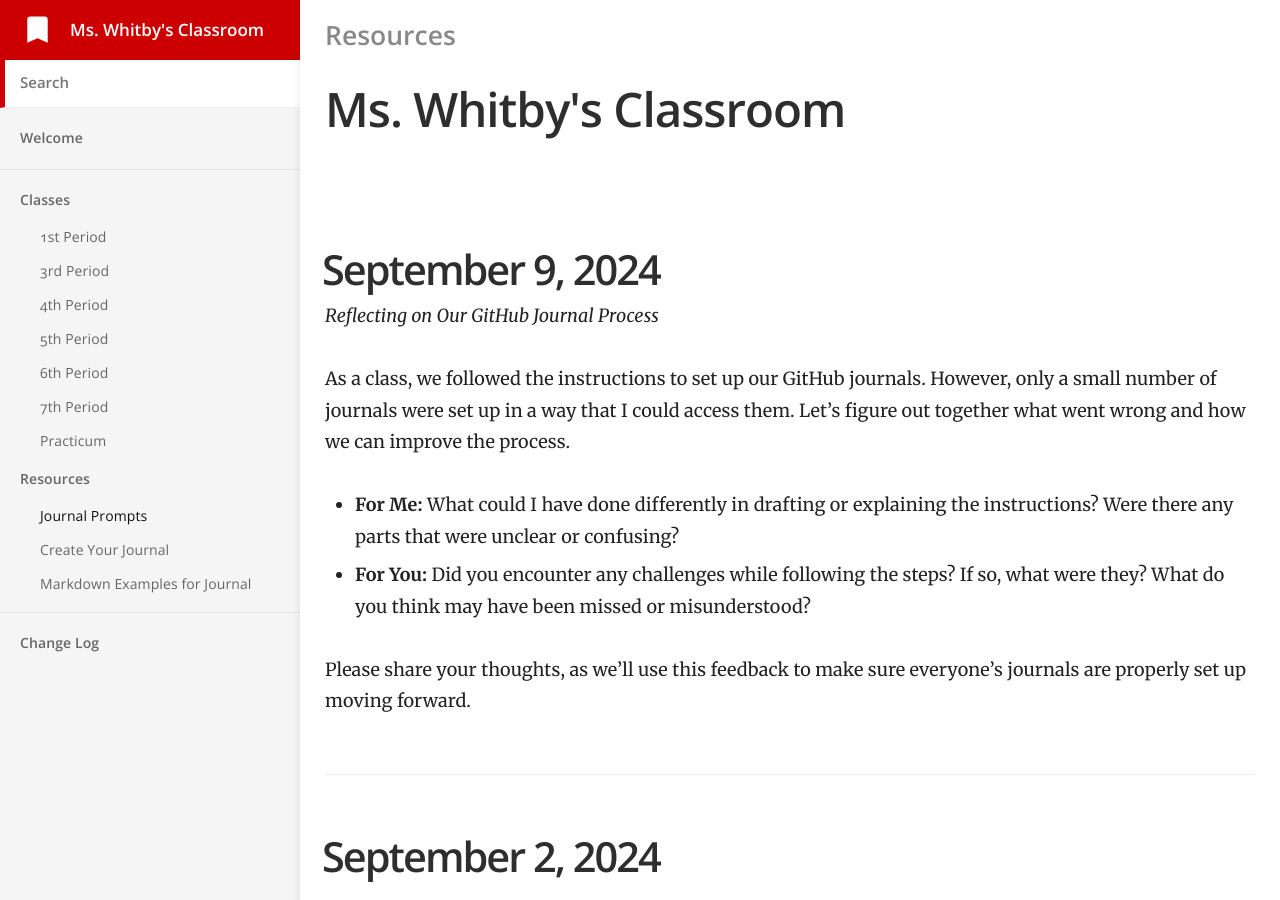
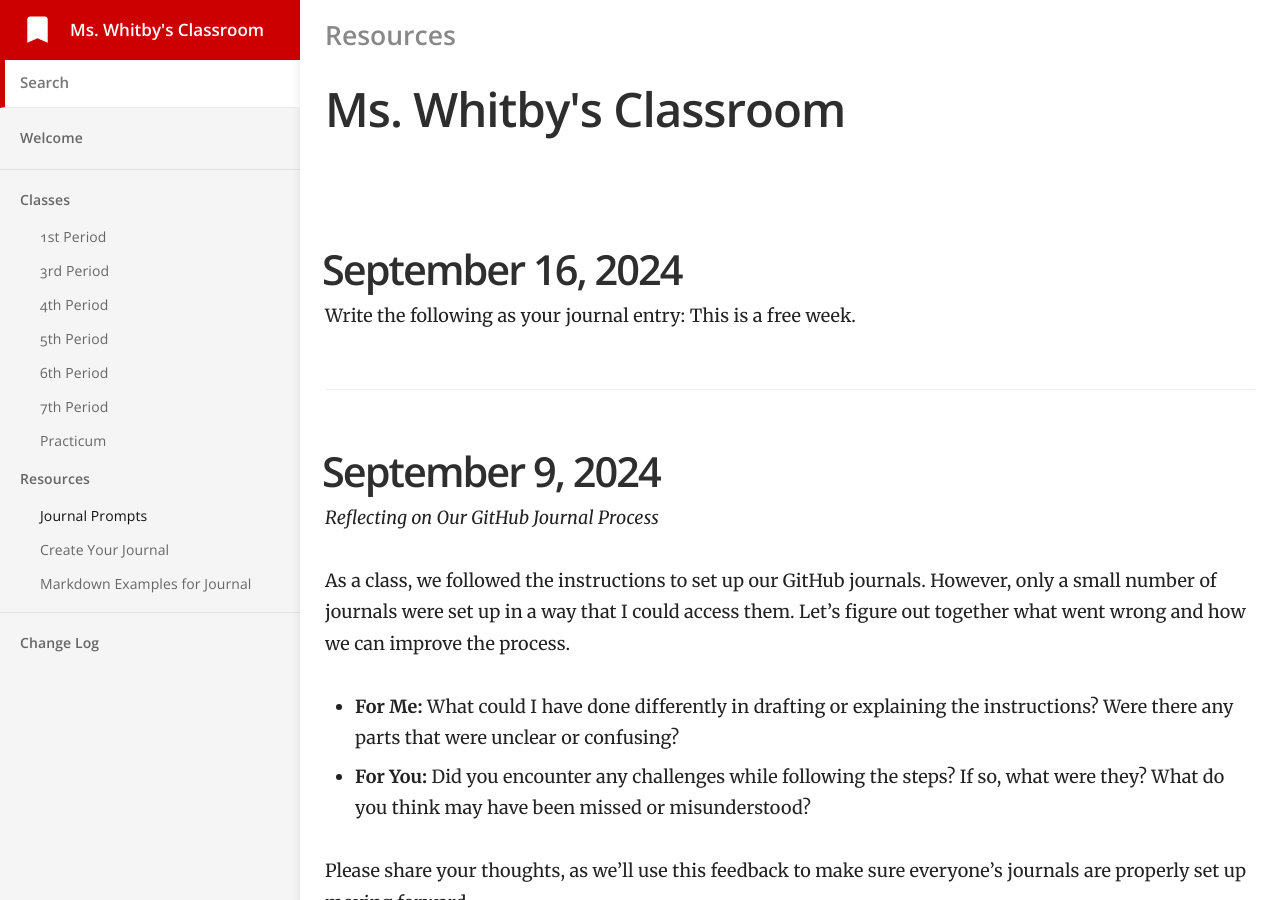
Before and after one commit to mswhitby/classroom, a Jekyll site: the page built from _docs/resources/journal.md, in a window 1280 px wide and 900 px high. Built offline with Jekyll 4.4.1, drawn with Linux system fonts in a browser that asks for light colours.

Commit message:
Updated journal

```diff
--- a/_docs/resources/journal.md
+++ b/_docs/resources/journal.md
@@ -2,6 +2,12 @@
 title: Journal Prompts
 category: Resources
 order: 1
+---
+
+# September 16, 2024
+
+Write the following as your journal entry: This is a free week.
+
 ---
 
 # September 9, 2024
@@ -15,7 +21,7 @@ As a class, we followed the instructions to set up our GitHub journals. However,
 
 Please share your thoughts, as we’ll use this feedback to make sure everyone’s journals are properly set up moving forward.
 
-----
+---
 
 # September 2, 2024
 
@@ -40,7 +46,7 @@ In a paragraph or more, reflect on your experience learning Python so far. What
 
 > Note: Think about the basic concepts you’ve learned, such as variables, data types, or loops. How do you think these fundamentals will help you as you continue to learn more advanced programming concepts? Provide specific examples from your experience to explain your thoughts.
 
-----
+---
 
 # August 27, 2024
 
```
